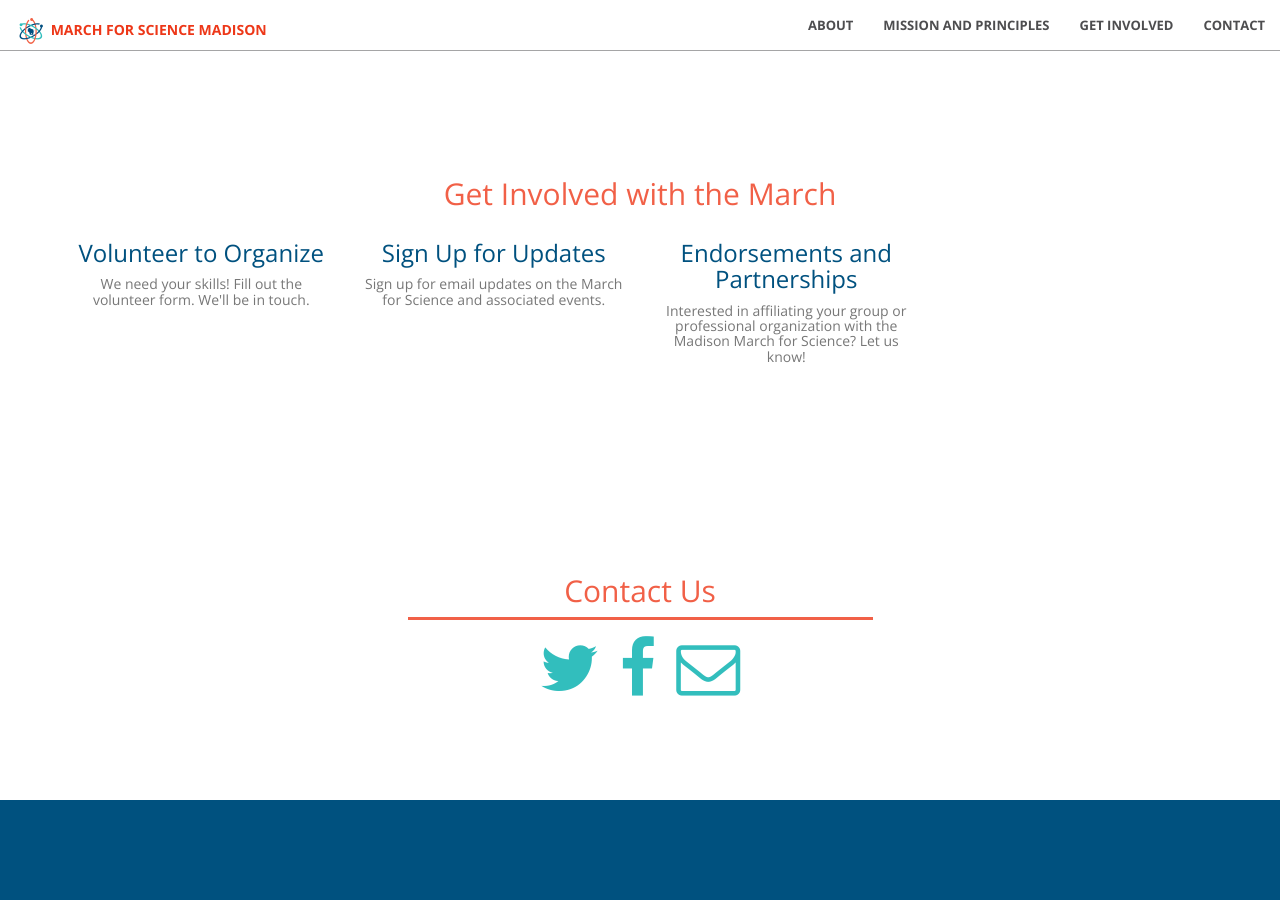
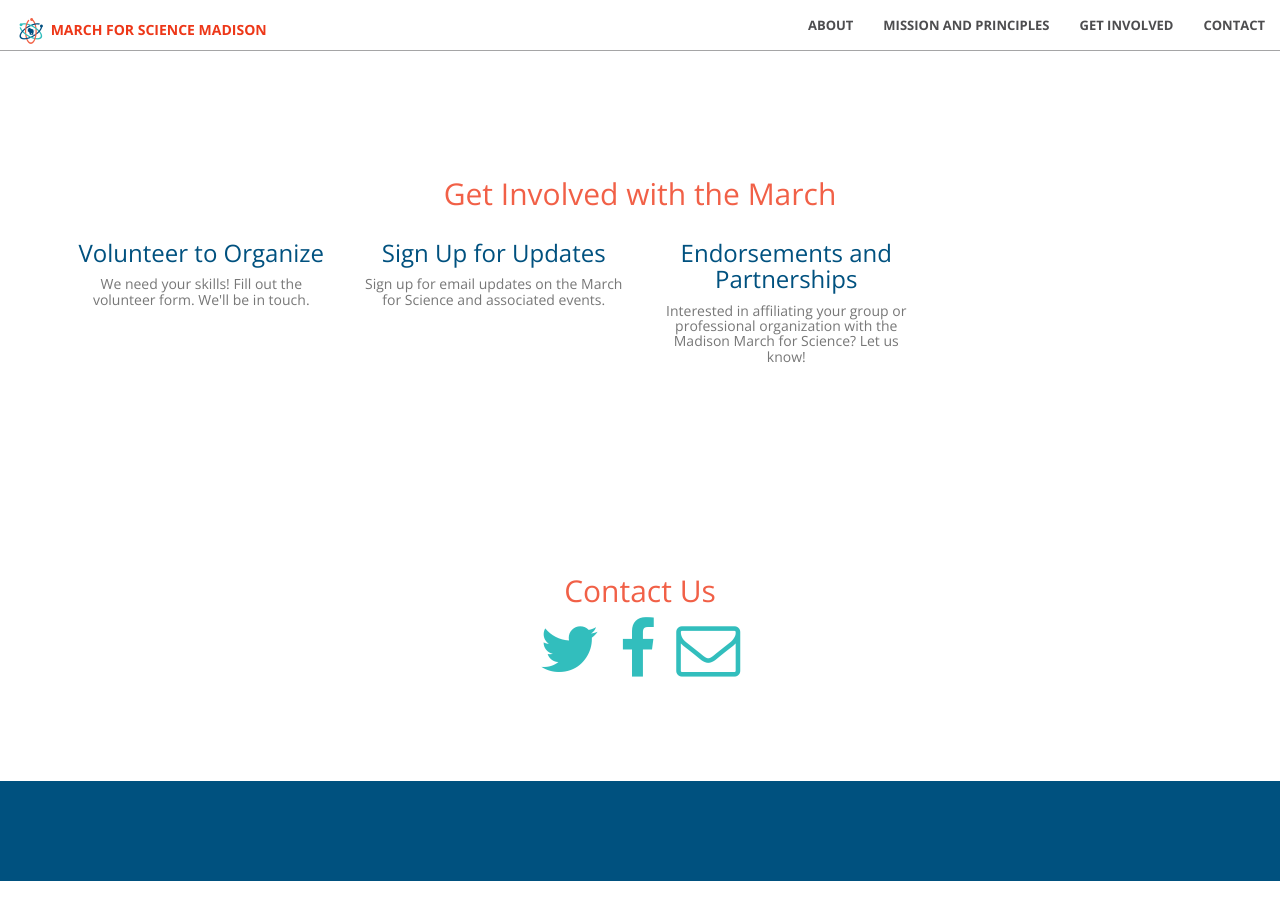
Before and after one commit to ScienceMarchMadison/m4smadison.github.io, a Jekyll site: the page built from index.html, in a window 1280 px wide and 900 px high, scrolled down 1851 px. Built offline with Jekyll 4.4.1, drawn with Linux system fonts in a browser that asks for light colours; comment, search, counter and statistics services are not loaded.

Commit message:
Update contact.html

```diff
--- a/_includes/contact.html
+++ b/_includes/contact.html
@@ -3,8 +3,8 @@
         <div class="row">
             <div class="col-lg-12 text-center">
                 <h2 class="section-heading" style="color:#f16047">Contact Us</h2>
-                <span style="background-color: #f16047;height:3px;width:calc(50% -
-    160px);margin:auto;display:block;margin-bottom:16px"></span>
+                <!--<span style="background-color: #f16047;height:3px;width:calc(50% -
+    160px);margin:auto;display:block;margin-bottom:16px"></span>-->
             </div>
         <div class="col-lg-12 text-center">
             <a href="https://twitter.com/{{ site.twitter_username }}" target="_blank"><i class="fa fa-twitter fa-3x wow bounceIn" data-wow-delay=".1s" style="color:#32bebd"></i></a>
```
